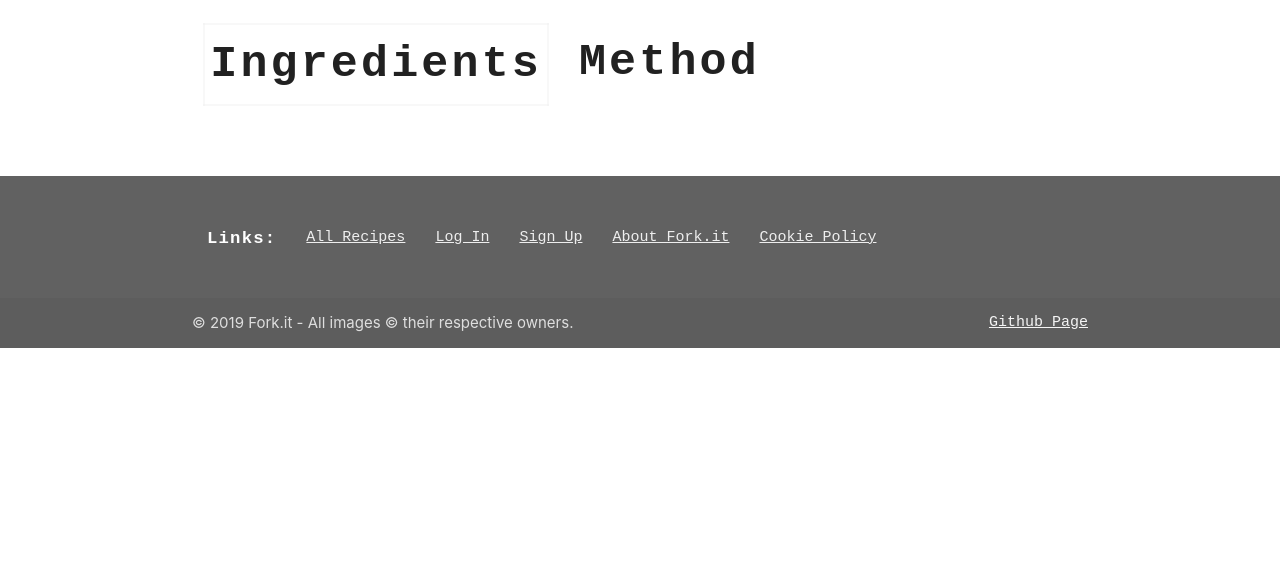
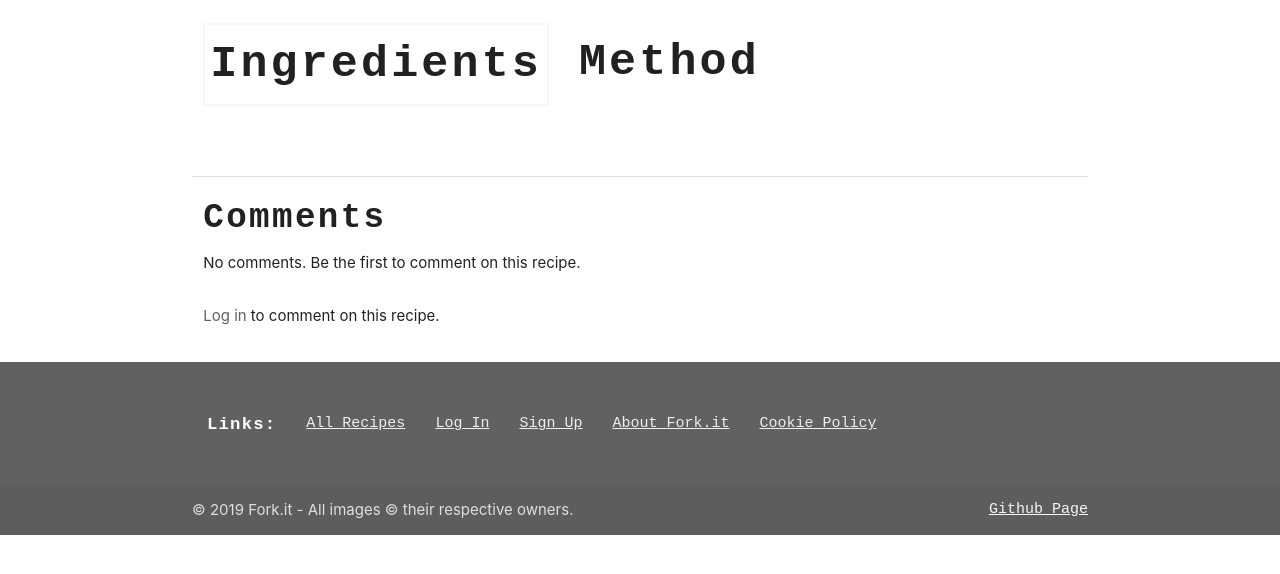
Before and after one commit to ASquirrelsTail/cookbook, a Flask app: template templates/recipe.html in a window 1280 px wide. Shown: the part 161-735 px from the top of the page. Run offline with Flask 2, Linux system fonts and the light colour scheme; the template is opened without the code that fills it, so the values that code supplies are empty; some libraries are stand-ins or nearby versions.

Commit message:
Added ajax comment posting and updateing

```diff
--- a/templates/comments.html
+++ b/templates/comments.html
@@ -27,7 +27,7 @@
 			</div>
 			<div class="input-field col s12">
 		          <textarea id="comment" name="comment" class="materialize-textarea"></textarea>
-		          <label for="comment">Textarea</label>
+		          <label for="comment">Comment</label>
 	        </div>
 	        <div class="col s12">
 	        	<button class="btn waves-effect waves-light" type="submit" name="action">Post Comment</button>
--- a/templates/recipe.html
+++ b/templates/recipe.html
@@ -105,6 +105,47 @@
             <a href="{{ url_for('add_recipe', fork=recipe['urn']) }}" class="waves-effect waves-light btn">Fork this recipe</a>
         </div>
         {% endif %}
+        <div class="divider"></div>
+        <div class="row">
+            <div class="col s12" id='comments'>
+                <h4>Comments</h4>
+                {% if recipe['comment-count'] %}
+                <p id="comment-count">{{ recipe['comment-count'] }} comments.</p>
+                {% for comment in recipe['comments'] %}
+                <div class="divider"></div>
+                <p>By {{ comment['username'] }} at {{ comment['time'] }}</p>
+                <blockquote>
+                {% set lines = comment['comment'].split('\n') %}
+                {% for line in lines %}
+                    <p>{{ line }}</p>
+                {% endfor %}
+                </blockquote>
+                {% endfor %}
+                {% else %}
+                <p id="comment-count">No comments. Be the first to comment on this recipe.</p>
+                {% endif %}
+                <p></p>
+            </div>
+
+            {% if username %}
+            <form action="{{ url_for('comments', urn=recipe['urn']) }}" method="POST" id='add-comment'>
+                <div class="col s12">
+                    <p>Commenting as {{username}}</p>
+                </div>
+                <div class="input-field col s12">
+                      <textarea id="comment" name="comment" class="materialize-textarea"></textarea>
+                      <label for="comment">Comment</label>
+                </div>
+                <div class="col s12">
+                    <button class="btn waves-effect waves-light" type="submit" name="action">Post Comment</button>
+                </div>
+            </form>
+            {% else %}
+            <div class="col s12">
+                <p><a class="modal-trigger" href="#login-modal">Log in</a> to comment on this recipe.</p>
+            </div>
+            {% endif %}
+        </div>
     </div>
 </article>
 {% endblock %}
@@ -121,6 +162,41 @@
         xhr.onreadystatechange = callback;
 
         xhr.send();
+    }
+
+    function jsonPost(url, data, callback) {
+        let xhr = new XMLHttpRequest();
+
+        xhr.open("POST", url, true); //Filter by postcodes, lat and lng as these are the only things we need
+        xhr.setRequestHeader("Content-Type", "application/json");
+
+        xhr.onreadystatechange = callback;
+
+        xhr.send(JSON.stringify(data));
+    }
+
+    function addComment() {
+        if (this.readyState == 4) {
+            if (this.status == 200) {
+                let response = JSON.parse(this.responseText);
+                if (response.success === true) {
+                    let count = response.comments.length;
+                    $('#comment-count').text(count + ' comments.');
+                    let comment = response.comments[count - 1];
+                    $('#comments').append('<div class="divider"></div>');
+                    $('#comments').append('<p>By ' + comment.username + ' at ' + comment.time + '</p>');
+                    let commentContent = '';
+                    comment.comment.split('\n').forEach(function(line) {
+                        commentContent += '<p>' + line + '</p>';
+                    });
+                    $('#comments').append('<blockquote>' + commentContent + '</blockquote>');
+                    $('#comment').val('');
+                }
+                response.messages.forEach(function(message) {
+                    M.toast({ html: message });
+                });
+            }
+        }
     }
 
     function updateFavourite() {
@@ -162,6 +238,10 @@
             e.preventDefault();
             jsonGet($(this).attr('href'), updateFeature);
         });
+        $('#add-comment').on('submit', function(e) {
+            e.preventDefault();
+            jsonPost($(this).attr('action'), {comment: $('#comment').val()}, addComment);
+        });
     });
 
 
```
